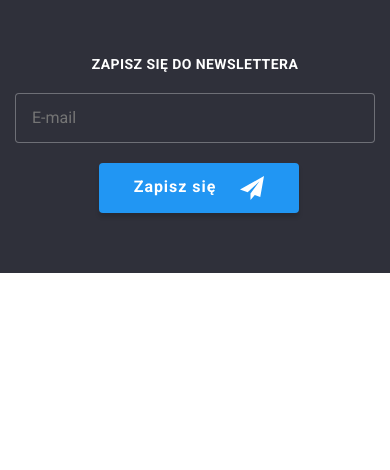
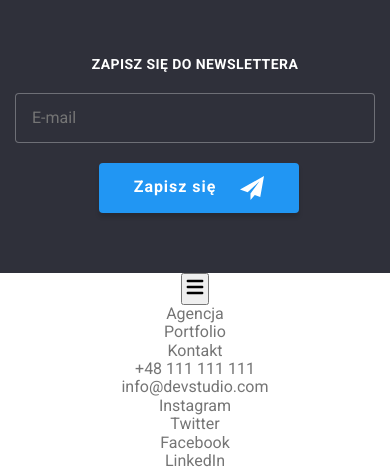
Before and after one commit to ivansh1992/goit-markup-hw-08, a plain HTML site: page index.html in a window 390 px wide. Shown: the part 4941-5411 px from the top of the page. Before the commit the page ends 5214 px from the top, so only its background shows below. Drawn offline with nearby package versions, Linux system fonts and the light colour scheme.

Commit message:
próba  robienia hamburgera

```diff
--- a/index.html
+++ b/index.html
@@ -494,6 +494,43 @@
       </form>
     </div>
   </div>
+  <div class="menu-container js-menu-container" id="mobile-menu">
+    <button
+          class="menu-toggle js-open-menu"
+          aria-expanded="false"
+          aria-controls="mobile-menu"
+        >
+          <svg class="menu-toggle__icon"
+            width="24"
+            height="24"
+            fill="currentColor"
+            viewBox="0 0 20 20"
+            xmlns="http://www.w3.org/2000/svg"
+          >
+            <path
+              fill-rule="evenodd"
+              d="M3 5a1 1 0 011-1h12a1 1 0 110 2H4a1 1 0 01-1-1zM3 10a1 1 0 011-1h12a1 1 0 110 2H4a1 1 0 01-1-1zM3 15a1 1 0 011-1h12a1 1 0 110 2H4a1 1 0 01-1-1z"
+              clip-rule="evenodd"
+            ></path>
+          </svg>
+        </button>
+
+        <ul>
+          <li>Agencja</li>
+          <li>Portfolio</li>
+          <li>Kontakt</li>
+        </ul>
+        <ul>
+          <li>+48 111 111 111</li>
+          <li>info@devstudio.com</li>
+        </ul>
+        <ul>
+          <li>Instagram</li>
+          <li>Twitter</li>
+          <li>Facebook</li>
+          <li>LinkedIn</li>
+        </ul>
+  </div>
 
       <script src="./js/modal.js"></script>
       <script src="./js/mobile-menu.js"></script>
--- a/sass/main.scss
+++ b/sass/main.scss
@@ -26,6 +26,7 @@
 @import "./components/join";
 @import "./components/team";
 @import "./components/social-group";
+@import "./components/_hamburger";
 
 @import "./layout/footer-page";
 @import "./layout/page-header";
```
Also changed, not shown: sass/components/_hamburger.scss (added).
